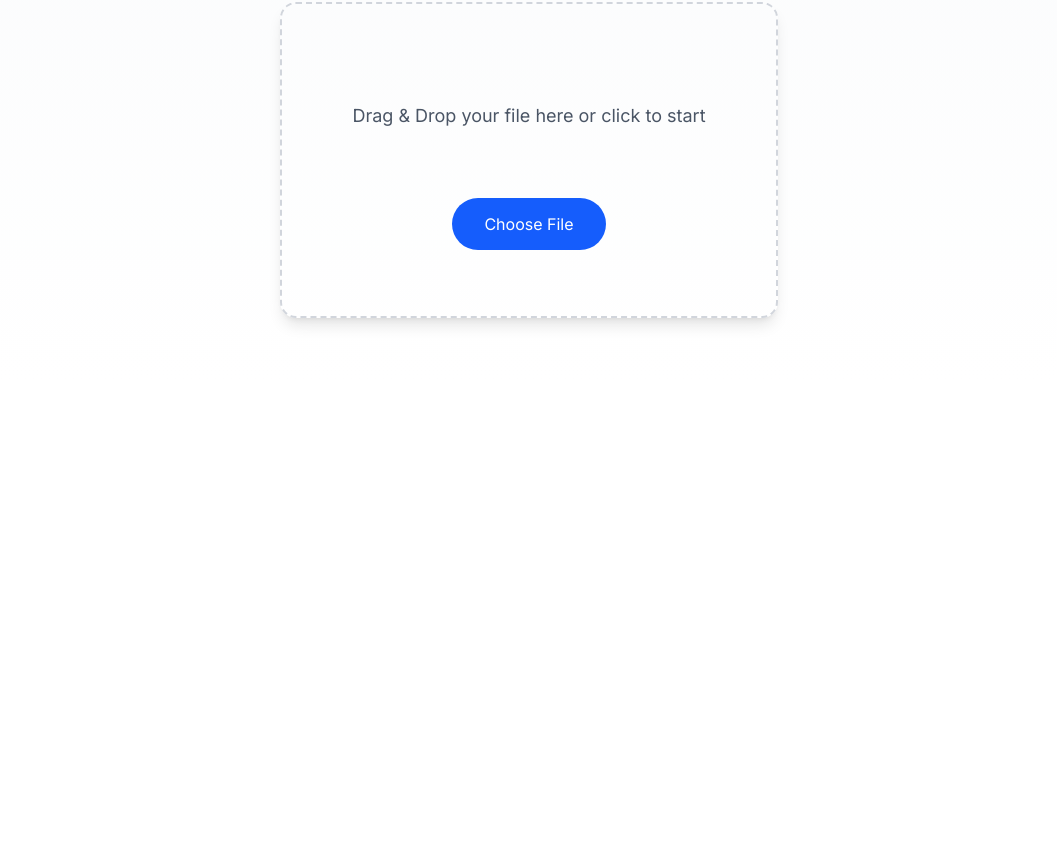
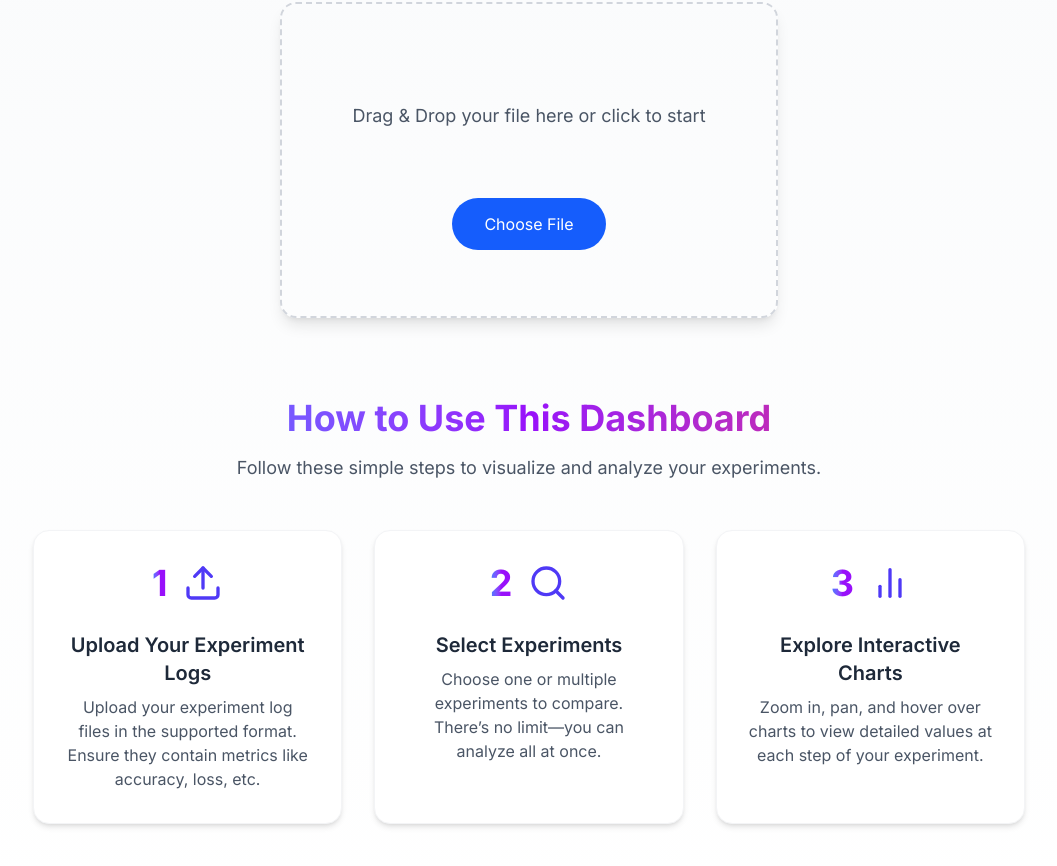
Before and after one commit to o-cherpak/mlpm, a React (Vite) app: page / in a window 1280 px wide. Shown: the part 378-1244 px from the top of the page, without its empty margins (111-1168 px from the left). Before the commit the page ends 800 px from the top, so only its background shows below. Built offline with nearby package versions, Linux system fonts and the light colour scheme.

Commit message:
add GuideSection.tsx

```diff
--- a/src/components/MainSection/GuideSection.tsx
+++ b/src/components/MainSection/GuideSection.tsx
@@ -0,0 +1,66 @@
+import {FiBarChart2, FiSearch, FiUpload} from "react-icons/fi";
+
+export function GuideSection() {
+  const steps = [
+    {
+      title: "Upload Your Experiment Logs",
+      description:
+        "Upload your experiment log files in the supported format. Ensure they contain metrics like accuracy, loss, etc.",
+      icon: <FiUpload className="w-10 h-10 text-indigo-600"/>,
+    },
+    {
+      title: "Select Experiments",
+      description:
+        "Choose one or multiple experiments to compare. There’s no limit—you can analyze all at once.",
+      icon: <FiSearch className="w-10 h-10 text-indigo-600"/>,
+    },
+    {
+      title: "Explore Interactive Charts",
+      description:
+        "Zoom in, pan, and hover over charts to view detailed values at each step of your experiment.",
+      icon: <FiBarChart2 className="w-10 h-10 text-indigo-600"/>,
+    },
+  ];
+
+  return (
+    <section className="py-16 px-2 lg:px-16">
+      <div className="max-w-5xl mx-0 lg:mx-auto text-center mb-12">
+        <h2
+          className="text-4xl font-extrabold mb-4 bg-gradient-to-r from-blue-500 via-purple-600 to-pink-600 bg-clip-text text-transparent">
+          How to Use This Dashboard
+        </h2>
+
+        <p className="text-gray-600 text-lg">
+          Follow these simple steps to visualize and analyze your experiments.
+        </p>
+      </div>
+
+      <div className="grid grid-cols-1 lg:grid-cols-3 gap-8 max-w-8xl">
+        {steps.map((step, index) => (
+          <div
+            key={index}
+            className="bg-white rounded-2xl p-8 shadow-md border border-gray-100 hover:shadow-2xl transition transform
+            hover:translate-y-1.5"
+          >
+
+            <div className="text-center flex justify-center gap-4 mb-3">
+              <span
+                className="text-4xl font-bold bg-gradient-to-r
+                from-blue-500 via-purple-600 to-purple-600 bg-clip-text text-transparent">
+                {index + 1}
+              </span>
+
+              <div className="flex mb-4">{step.icon}</div>
+            </div>
+
+            <h3 className="text-xl font-semibold text-gray-800 mb-2 text-center">
+              {step.title}
+            </h3>
+
+            <p className="text-gray-600 text-center">{step.description}</p>
+          </div>
+        ))}
+      </div>
+    </section>
+  );
+}
--- a/src/components/MainSection/MainSection.tsx
+++ b/src/components/MainSection/MainSection.tsx
@@ -1,4 +1,5 @@
 import {FileSection} from "./ChartsSection/FileSection.tsx";
+import {GuideSection} from "./GuideSection.tsx";
 
 export function MainSection() {
   return (
@@ -17,7 +18,7 @@
 
       <FileSection/>
 
-
+      <GuideSection />
     </main>
   );
 }
```
